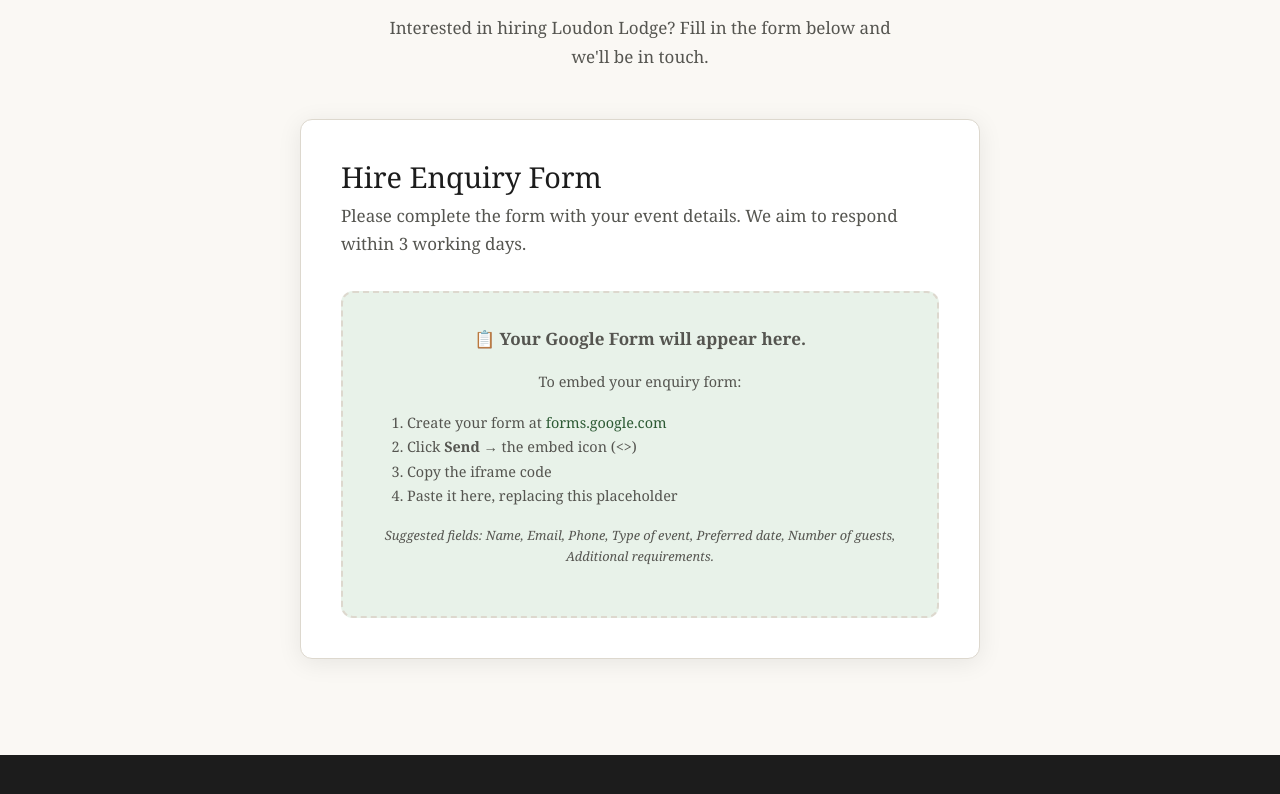
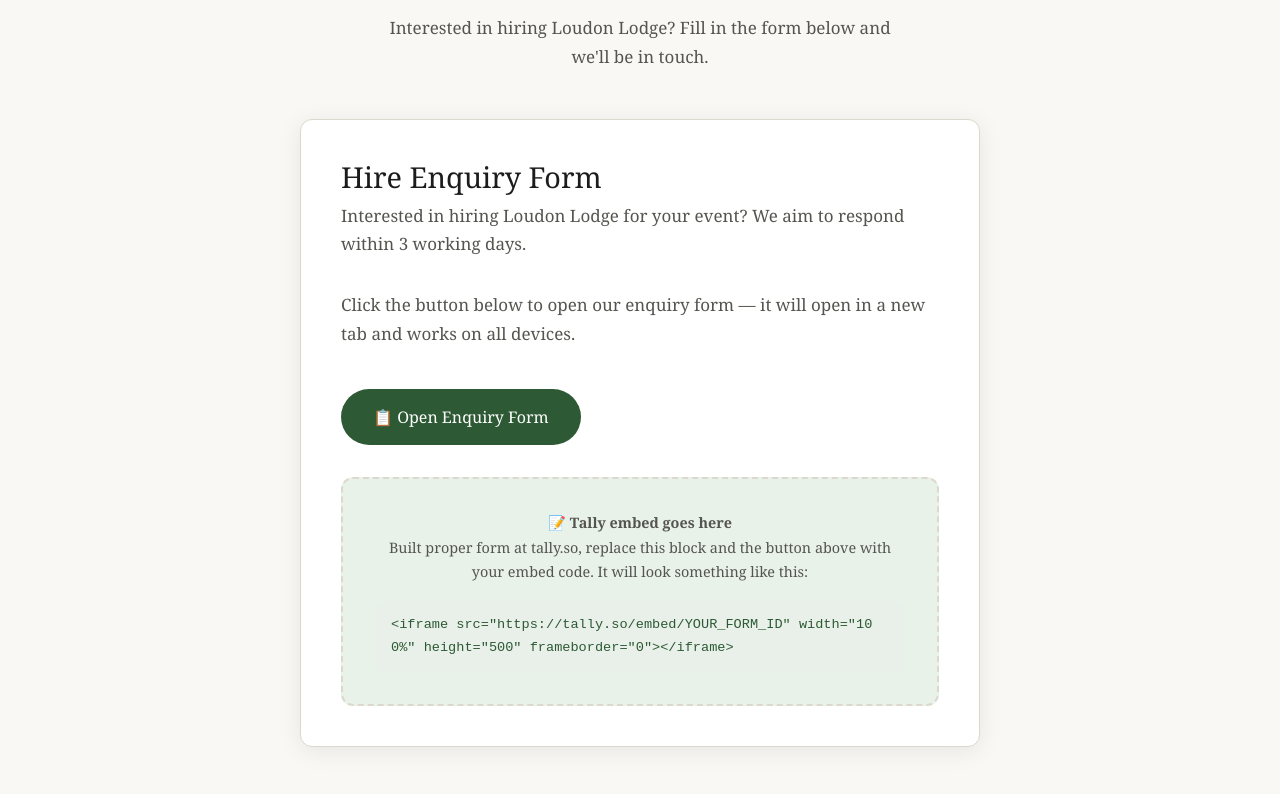
Before and after one commit to PeterDMarshall01/friends-of-derby-arboretum, a plain HTML site: page loudon-lodge.html in a window 1280 px wide. Shown: the part 2006-2800 px from the top of the page. Drawn offline with Linux system fonts and the light colour scheme.

Commit message:
loudon form added

```diff
--- a/loudon-lodge.html
+++ b/loudon-lodge.html
@@ -47,26 +47,51 @@
       box-shadow: var(--shadow);
       max-width: 680px;
       margin: 0 auto;
+      box-sizing: border-box;
     }
     .enquiry-box h3 {
       margin-bottom: 0.5rem;
       font-size: 1.8rem;
     }
     .enquiry-box > p { margin-bottom: 2rem; }
-    .google-form-embed {
+    .form-link-btn {
+      display: inline-block;
+      background: var(--green-mid);
+      color: var(--white);
+      padding: 0.9rem 2rem;
+      border-radius: 50px;
+      font-size: 1rem;
+      font-weight: 500;
+      text-decoration: none;
+      margin-top: 0.5rem;
+      transition: opacity 0.2s ease;
+    }
+    .form-link-btn:hover { opacity: 0.85; }
+    .tally-placeholder {
       background: var(--green-pale);
+      border: 2px dashed var(--border);
       border-radius: var(--radius);
       padding: 2rem;
       text-align: center;
-      border: 2px dashed var(--border);
-      margin-top: 1.5rem;
+      margin-top: 2rem;
+      font-size: 0.9rem;
+      color: var(--ink-muted);
     }
-    .google-form-embed p { margin-bottom: 1rem; }
-    .google-form-note {
-      font-size: 0.8rem;
-      color: var(--ink-muted);
+    .tally-placeholder code {
+      display: block;
+      background: #e8f0e9;
+      border-radius: 6px;
+      padding: 0.8rem 1rem;
       margin-top: 1rem;
-      font-style: italic;
+      font-size: 0.85rem;
+      text-align: left;
+      color: #2d5a34;
+      word-break: break-all;
+    }
+    @media (max-width: 600px) {
+      .enquiry-box {
+        padding: 1.2rem;
+      }
     }
   </style>
 </head>
@@ -105,7 +130,6 @@
     <div class="container">
 
       <!-- Photo Gallery -->
-      <!-- Replace all these with your own photos of Loudon Lodge -->
       <div class="lodge-gallery animate-in">
         <div class="lg-main"><img src="images/loudon-lodge-exterior01.jpg" alt="Loudon Lodge exterior"/></div>
         <div><img src="images/loudon-lodge-interior01.jpg" alt="Lodge interior"/></div>
@@ -153,31 +177,31 @@
 
         <div class="enquiry-box">
           <h3>Hire Enquiry Form</h3>
-          <p>Please complete the form with your event details. We aim to respond within 3 working days.</p>
+          <p>Interested in hiring Loudon Lodge for your event? We aim to respond within 3 working days.</p>
+
+          <!-- CURRENT: Link out to Google Form -->
+          <p>Click the button below to open our enquiry form — it will open in a new tab and works on all devices.</p>
+          <a class="form-link-btn"
+             href="https://docs.google.com/forms/d/e/1FAIpQLSeROOzpxJhENK0u5scfswzF93mc0yXjwDo9yvumwd0vudvXig/viewform"
+             target="_blank" rel="noopener noreferrer">
+            📋 Open Enquiry Form
+          </a>
 
           <!--
-            GOOGLE FORM EMBED INSTRUCTIONS:
-            1. Go to forms.google.com and create your form
-            2. Click "Send" → embed icon (<>) → copy the iframe code
-            3. Replace the placeholder below with your real iframe embed code
-
-            Example of what to paste:
-            <iframe src="https://docs.google.com/forms/d/e/YOUR_FORM_ID/viewform?embedded=true"
-                    width="100%" height="900" frameborder="0" marginheight="0" marginwidth="0">
-              Loading…
-            </iframe>
+            TALLY EMBED — COMING SOON
+            =====================================================
+            1. Go to tally.so and create a free account
+            2. Build your form (suggested fields: Name, Email, Phone,
+               Type of event, Preferred date, Number of guests, Requirements)
+            3. Click Share → Embed → copy the iframe snippet
+            4. Delete the <a> button block above and the .tally-placeholder
+               div below, then paste your Tally iframe here instead.
+            =====================================================
           -->
-
-          <div class="google-form-embed">
-            <p>📋 <strong>Your Google Form will appear here.</strong></p>
-            <p style="font-size:0.9rem;">To embed your enquiry form:</p>
-            <ol style="text-align:left; font-size:0.9rem; color:var(--ink-muted); margin:1rem 2rem;">
-              <li>Create your form at <a href="https://forms.google.com" target="_blank" style="color:var(--green-mid);">forms.google.com</a></li>
-              <li>Click <strong>Send</strong> → the embed icon (&lt;&gt;)</li>
-              <li>Copy the iframe code</li>
-              <li>Paste it here, replacing this placeholder</li>
-            </ol>
-            <p class="google-form-note">Suggested fields: Name, Email, Phone, Type of event, Preferred date, Number of guests, Additional requirements.</p>
+          <div class="tally-placeholder">
+            <strong>📝 Tally embed goes here</strong><br>
+            Built proper form at tally.so, replace this block and the button above with your embed code. It will look something like this:
+            <code>&lt;iframe src="https://tally.so/embed/YOUR_FORM_ID" width="100%" height="500" frameborder="0"&gt;&lt;/iframe&gt;</code>
           </div>
         </div>
       </div>
```
